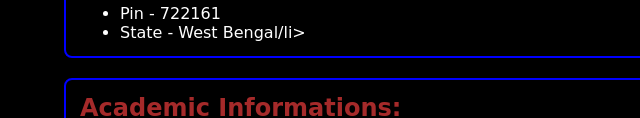
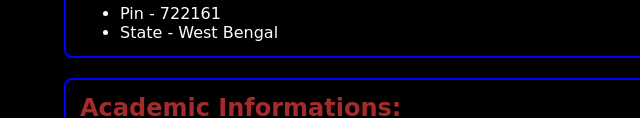
Before and after one commit to abadothali/Bio-data, a plain HTML site: page index.html in a window 1280 px wide. Shown: the part 689-807 px from the top of the page, 0-640 px from the left. Drawn offline with Linux system fonts and the light colour scheme.

Commit message:
Update index.html

```diff
--- a/index.html
+++ b/index.html
@@ -37,7 +37,7 @@
       <li>P.O - Gopinathpur</li>
       <li>Dist - Bankura</li>
       <li>Pin - 722161</li>
-      <li>State - West Bengal/li>
+      <li>State - West Bengal</li>
     </ul>
 
   </section>
```
